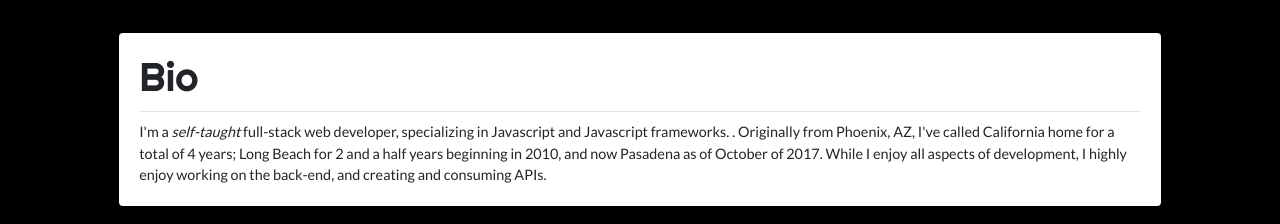
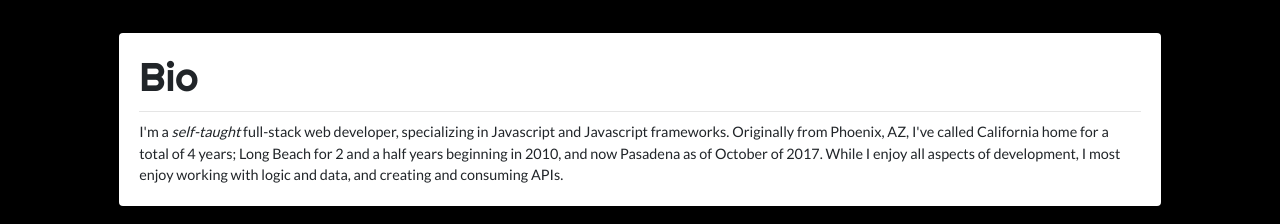
Before and after one commit to brumack/react-portfolio, a React (Create React App) app: page / in a window 1280 px wide. Shown: the part 1600-1824 px from the top of the page. Built offline with nearby package versions, Linux system fonts and the light colour scheme.

Commit message:
minor update bio

```diff
--- a/src/Components/Bio.js
+++ b/src/Components/Bio.js
@@ -18,9 +18,9 @@ export default props => {
               <hr />
               <Card.Text>
                 I'm a <em>self-taught</em> full-stack web developer, specializing in Javascript and Javascript frameworks.
-                . Originally from Phoenix, AZ, I've called California home for a total of 4 years; Long Beach for 2 and a half
-                years beginning in 2010, and now Pasadena as of October of 2017. While I enjoy all aspects of development, I highly
-                enjoy working on the back-end, and creating and consuming APIs.
+                 Originally from Phoenix, AZ, I've called California home for a total of 4 years; Long Beach for 2 and a half
+                years beginning in 2010, and now Pasadena as of October of 2017. While I enjoy all aspects of development, I most
+                enjoy working with logic and data, and creating and consuming APIs.
               </Card.Text>
             </Card.Body>
           </Card>
```
